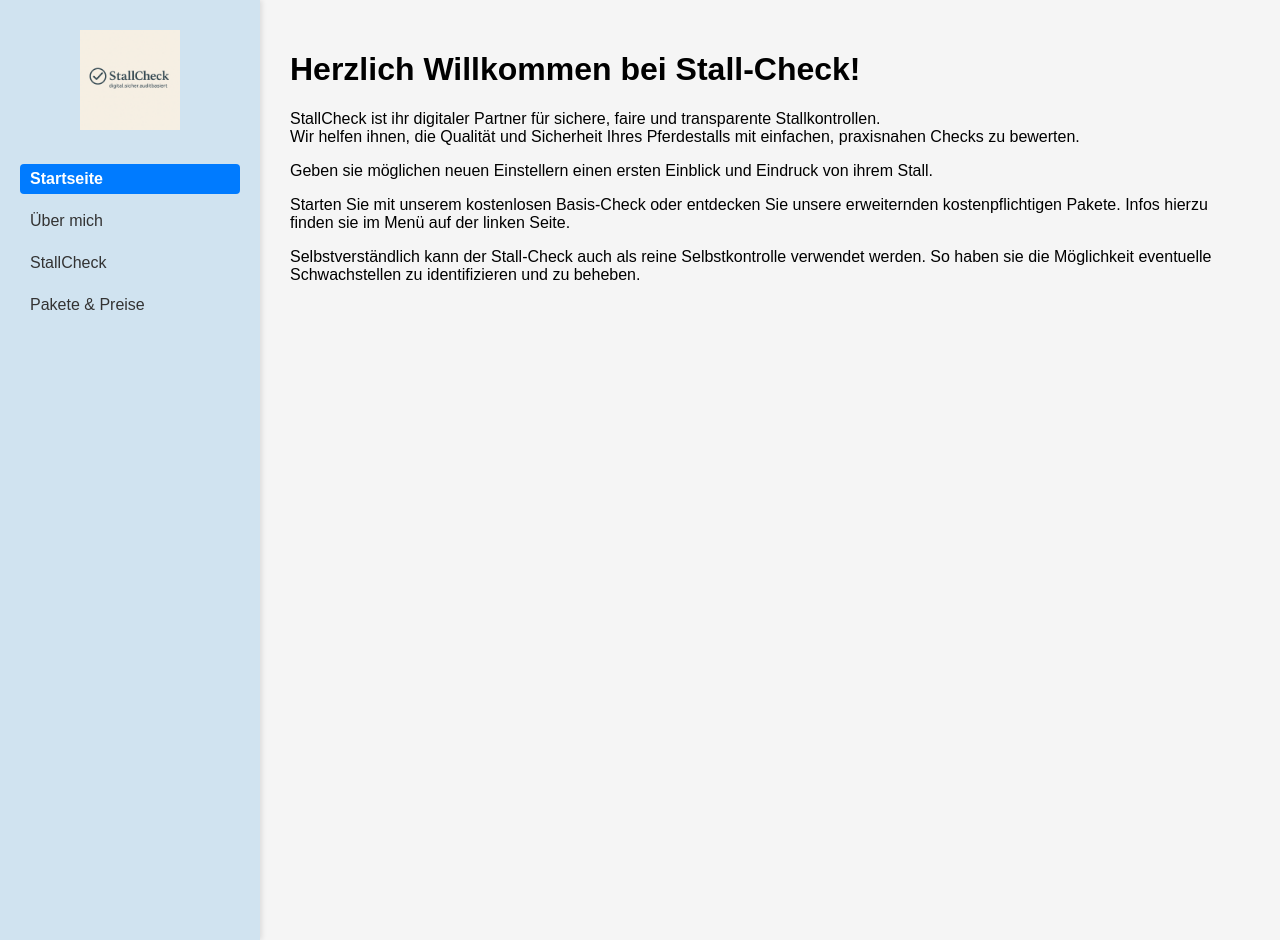
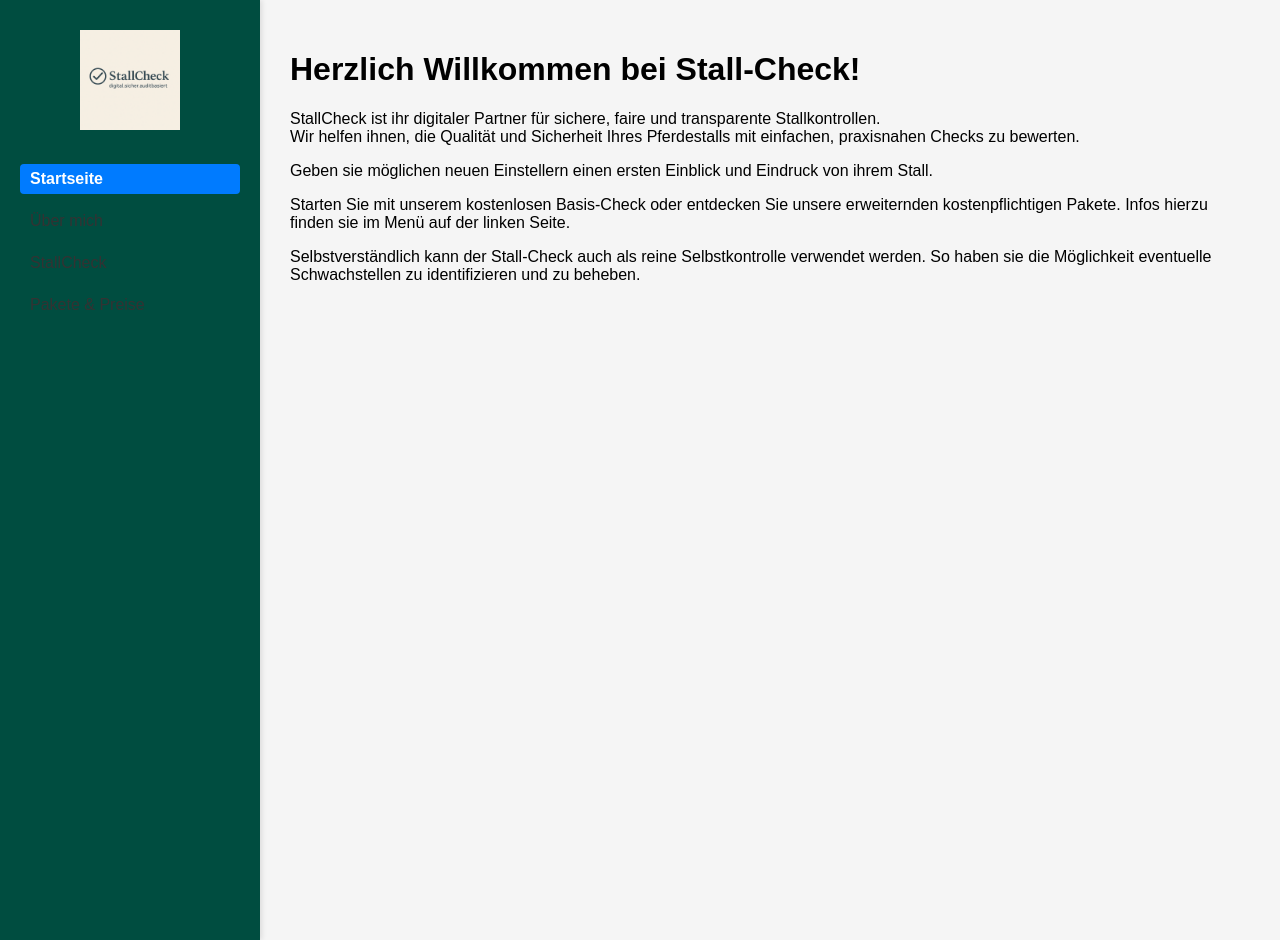
Before and after one commit to Kerstin78/stallcheck, a Jekyll site: the page built from index.md, in a window 1280 px wide. Built offline with Jekyll 4.4.1, drawn with Linux system fonts in a browser that asks for light colours.

Commit message:
Update default.html

```diff
--- a/_layouts/default.html
+++ b/_layouts/default.html
@@ -16,7 +16,7 @@
     }
     nav {
       width: 220px;
-      background-color: #d0e3f0;
+      background-color: #004d40;
       padding: 20px;
       box-shadow: 2px 0 5px rgba(0,0,0,0.1);
       overflow-y: auto;
```
